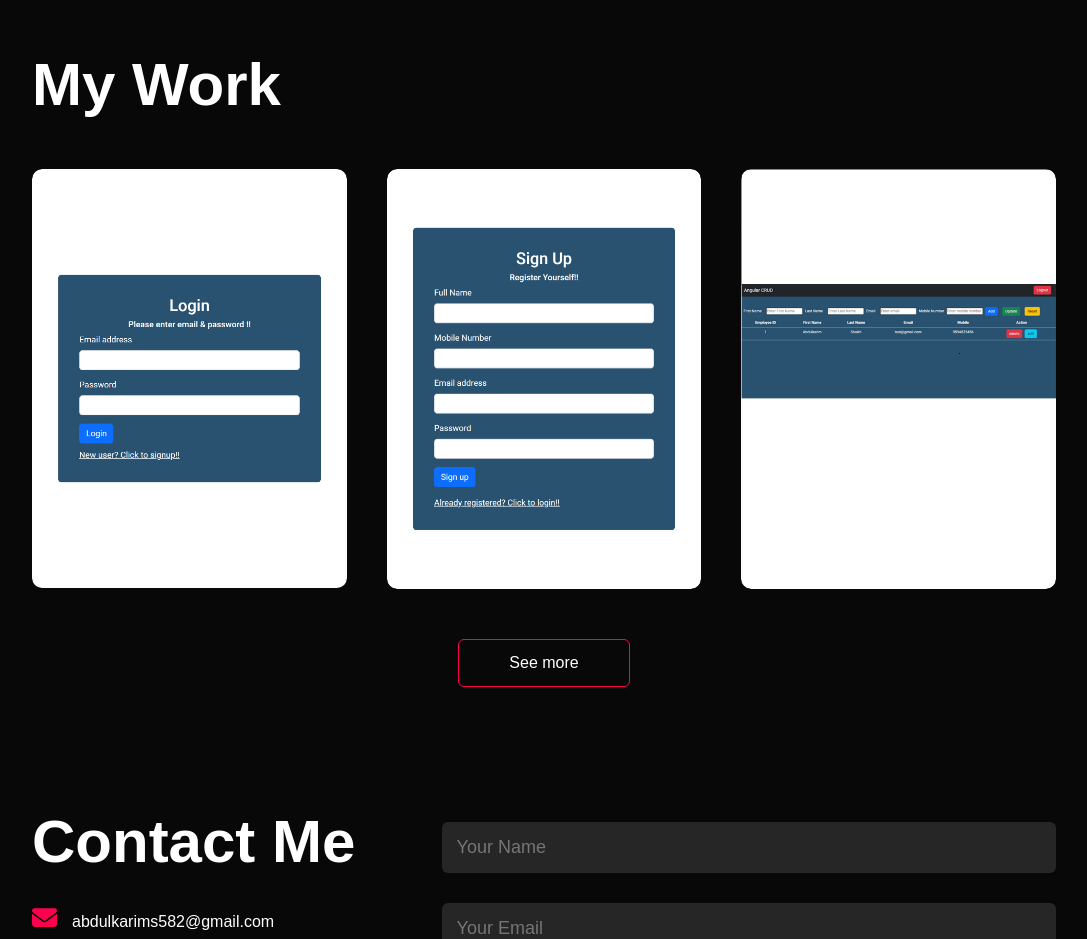
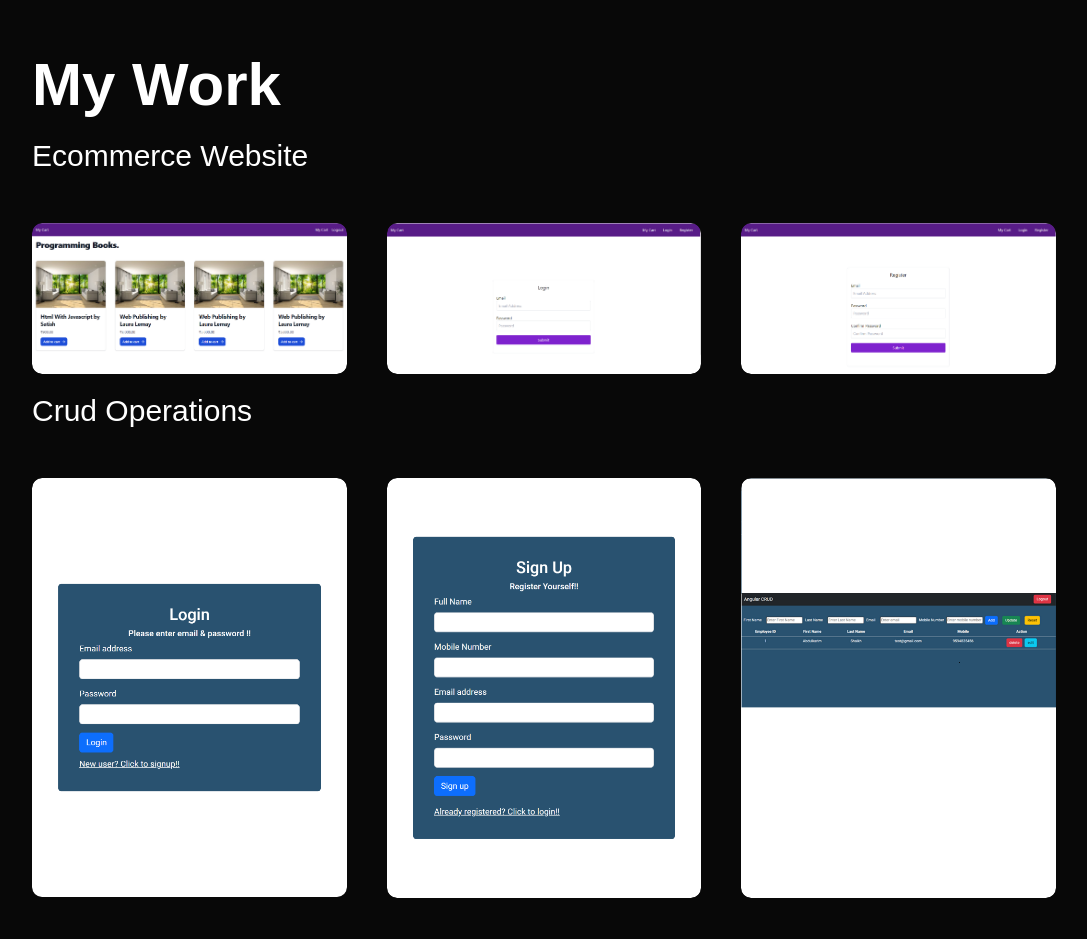
Before and after one commit to mirakshaikhs582/abdulkarim.portfolio, a plain HTML site: page index.html in a window 1280 px wide. Shown: the part 2020-2959 px from the top of the page, without its empty margins (96-1183 px from the left). Drawn offline with Linux system fonts and the light colour scheme.

Commit message:
work added

```diff
--- a/index.html
+++ b/index.html
@@ -102,6 +102,34 @@
     <div id="portfolio">
        <div class="container">
             <h1 class="sub-title">My Work</h1>
+            <h5 class="sub-title2">Ecommerce Website</h5>
+            <div class="work-list">
+                <div class="work">
+                    <img src="images/Work/dashboard page.PNG">
+                    <div class="layer">
+                        <h3>Dashboard page</h3>
+                        <p>Fast page loading to deliver an enhanced online shopping </p>
+                        <a href="https://myapp-787ce.web.app/"><i class="fa-solid fa-arrow-up-right-from-square"></i></a>
+                    </div>
+                </div>
+                <div class="work">
+                    <img  src="images/Work/login page.PNG">
+                    <div class="layer">
+                        <h3>Login form</h3>
+                        <p>Firebase Authentication log-in to our Website </p>
+                        <a href="https://myapp-787ce.web.app/"><i class="fa-solid fa-arrow-up-right-from-square"></i></a>
+                    </div>
+                </div>
+                <div class="work">
+                    <img src="images/Work/Register Page.PNG">
+                    <div class="layer">
+                        <h3>Sign in form</h3>
+                        <p>Register Page.</p>
+                        <a href="https://myapp-787ce.web.app/"><i class="fa-solid fa-arrow-up-right-from-square"></i></a>
+                    </div>
+                </div>
+            </div>
+            <h5 class="sub-title2">Crud Operations</h5>
             <div class="work-list">
                 <div class="work">
                     <img src="images/localhost_4200_login.png">
--- a/style.css
+++ b/style.css
@@ -89,6 +89,15 @@ nav ul li a:hover::after{
     font-size: 60px;
     font-weight: 600;
     color: #fff;
+}
+.sub-title2{
+    margin-top: 20px;
+    font-size: 30px;
+    font-weight: 400;
+    color: #fff;
+}
+.card-text{
+    font-size: 12px;
 }
 .tab-titles{
     display: flex;
```
Also changed, not shown: images/Work/Register Page.PNG (added), images/Work/cart.png (added), images/Work/dashboard page.PNG (added), images/Work/login page.PNG (added), images/Work/login.png (added), images/Work/register.png (added), 1 other file.
